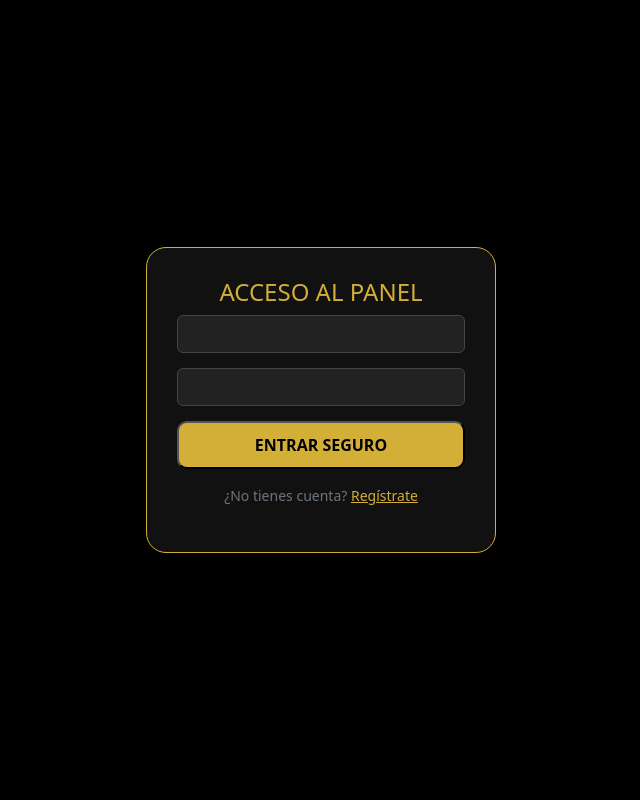
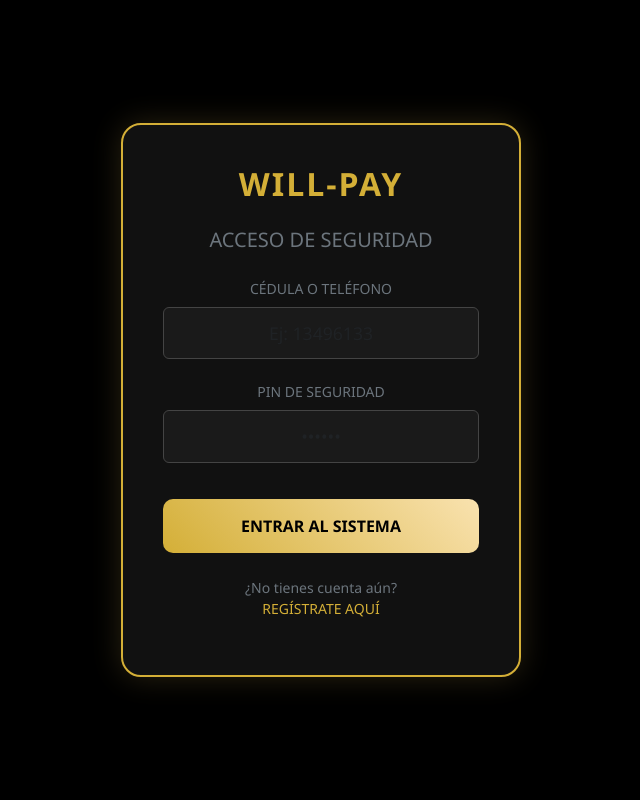
Before and after one commit to willpay2026/willpay, a Flask app: page /acceso in a window 1280 px wide. Shown: the whole page, without its empty margins (319-959 px from the left). Run offline with Flask 3, Linux system fonts and the light colour scheme; some libraries are stand-ins or nearby versions.

Commit message:
Update acceso.html

```diff
--- a/templates/acceso.html
+++ b/templates/acceso.html
@@ -2,24 +2,80 @@
 <html lang="es">
 <head>
     <meta charset="UTF-8">
-    <title>Will-Pay | Acceso</title>
+    <meta name="viewport" content="width=device-width, initial-scale=1.0">
+    <title>Will-Pay | Acceso Seguro</title>
     <link href="https://cdn.jsdelivr.net/npm/bootstrap@5.3.0/dist/css/bootstrap.min.css" rel="stylesheet">
     <style>
-        body { background: #000; color: white; display: flex; align-items: center; justify-content: center; height: 100vh; }
-        .card-acceso { background: #111; border: 1px solid #D4AF37; padding: 30px; border-radius: 20px; width: 350px; text-align: center; }
-        .input-will { background: #222 !important; color: white !important; border: 1px solid #444 !important; margin-bottom: 15px; }
-        .btn-will { background: #D4AF37; color: black; font-weight: bold; width: 100%; border-radius: 10px; padding: 10px; }
+        body {
+            background: #000;
+            color: #fff;
+            display: flex;
+            align-items: center;
+            justify-content: center;
+            height: 100vh;
+            margin: 0;
+            font-family: 'Segoe UI', Tahoma, Geneva, Verdana, sans-serif;
+        }
+        .card-acceso {
+            background: #111;
+            border: 2px solid #D4AF37;
+            padding: 40px;
+            border-radius: 20px;
+            width: 100%;
+            max-width: 400px;
+            text-align: center;
+            box-shadow: 0 0 30px rgba(212, 175, 87, 0.2);
+        }
+        .oro-text { color: #D4AF37; font-weight: bold; text-transform: uppercase; letter-spacing: 2px; }
+        .input-will {
+            background: #1a1a1a !important;
+            color: white !important;
+            border: 1px solid #444 !important;
+            margin-bottom: 20px;
+            padding: 12px;
+            text-align: center;
+            font-size: 1.1rem;
+        }
+        .input-will:focus { border-color: #D4AF37 !important; box-shadow: none; }
+        .btn-will {
+            background: linear-gradient(45deg, #D4AF37, #F9E2AF);
+            color: black;
+            font-weight: bold;
+            width: 100%;
+            border-radius: 10px;
+            padding: 15px;
+            border: none;
+            text-transform: uppercase;
+            transition: 0.3s;
+        }
+        .btn-will:hover { transform: scale(1.05); filter: brightness(1.1); }
+        .logo-will { width: 100px; margin-bottom: 20px; }
     </style>
 </head>
 <body>
     <div class="card-acceso">
-        <h4 style="color: #D4AF37;">ACCESO AL PANEL</h4>
+        <h2 class="oro-text mb-4">Will-Pay</h2>
+        <h5 class="text-secondary mb-4">ACCESO DE SEGURIDAD</h5>
+
         <form action="/login" method="POST">
-            <input type="text" name="telefono_login" class="form-control input-will" placeholder="Cédula o Teléfono" required>
-            <input type="password" name="pin_login" class="form-control input-will" placeholder="PIN" maxlength="6" required>
-            <button type="submit" class="btn-will">ENTRAR SEGURO</button>
+            <div class="mb-3">
+                <label class="form-label small text-secondary">CÉDULA O TELÉFONO</label>
+                <input type="text" name="telefono_login" class="form-control input-will" placeholder="Ej: 13496133" required autocomplete="username">
+            </div>
+
+            <div class="mb-3">
+                <label class="form-label small text-secondary">PIN DE SEGURIDAD</label>
+                <input type="password" name="pin_login" class="form-control input-will" placeholder="••••••" maxlength="6" required autocomplete="current-password">
+            </div>
+
+            <button type="submit" class="btn-will mt-3">ENTRAR AL SISTEMA</button>
         </form>
-        <p class="small mt-3 text-secondary">¿No tienes cuenta? <a href="/registro" style="color: #D4AF37;">Regístrate</a></p>
+
+        <div class="mt-4">
+            <p class="small text-secondary">¿No tienes cuenta aún? <br>
+                <a href="/registro" style="color: #D4AF37; text-decoration: none;">REGÍSTRATE AQUÍ</a>
+            </p>
+        </div>
     </div>
 </body>
 </html>
```
